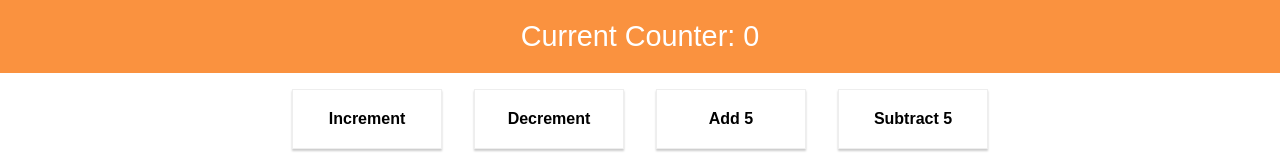
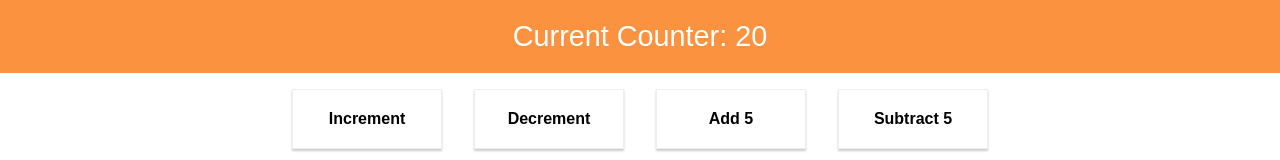
Before and after one commit to iddimsangi/reduxPractices, a React (Create React App) app: page / in a window 1280 px wide. Shown: the top 160 px of the page. Built offline with nearby package versions, Linux system fonts and the light colour scheme.

Commit message:
connect setup to reducer

```diff
--- a/package.json
+++ b/package.json
@@ -5,6 +5,7 @@
   "dependencies": {
     "react": "^16.0.0",
     "react-dom": "^16.0.0",
+    "react-redux": "^7.2.6",
     "react-scripts": "1.0.13",
     "redux": "^4.1.2"
   },
--- a/src/containers/Counter/Counter.js
+++ b/src/containers/Counter/Counter.js
@@ -1,5 +1,5 @@
 import React, { Component } from 'react';
-
+import { connect } from 'react-redux'
 import CounterControl from '../../components/CounterControl/CounterControl';
 import CounterOutput from '../../components/CounterOutput/CounterOutput';
 
@@ -28,7 +28,7 @@
     render () {
         return (
             <div>
-                <CounterOutput value={this.state.counter} />
+                <CounterOutput value={this.props.mycounter} />
                 <CounterControl label="Increment" clicked={() => this.counterChangedHandler( 'inc' )} />
                 <CounterControl label="Decrement" clicked={() => this.counterChangedHandler( 'dec' )}  />
                 <CounterControl label="Add 5" clicked={() => this.counterChangedHandler( 'add', 5 )}  />
@@ -37,5 +37,10 @@
         );
     }
 }
+const mapStateToProps = state =>{
+    return {
+        mycounter: state.counter
+    }
+}
 
-export default Counter;
+export default connect(mapStateToProps)(Counter);
--- a/src/index.js
+++ b/src/index.js
@@ -4,7 +4,8 @@
 import { createStore } from 'redux'
 import App from './App';
 import registerServiceWorker from './registerServiceWorker';
+import { Provider } from 'react-redux'
 import reducer from './store/reducer'
 const store = createStore(reducer);
-ReactDOM.render(<App />, document.getElementById('root'));
+ReactDOM.render(<Provider store ={store}><App /></Provider>, document.getElementById('root'));
 registerServiceWorker();
--- a/src/store/reducer.js
+++ b/src/store/reducer.js
@@ -1,5 +1,5 @@
 const initialState = {
-    counter:0
+    counter:20
 }
 const reducer = (state = initialState, action) =>{
     return state
```
Also changed, not shown: 1 other file (tests, documents, lock files or other folders).
